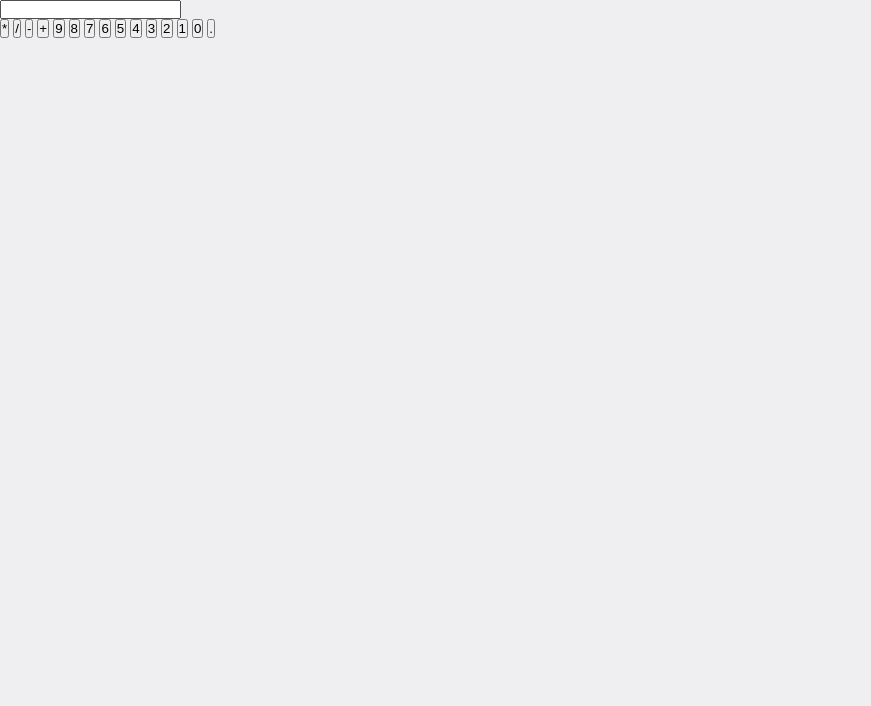
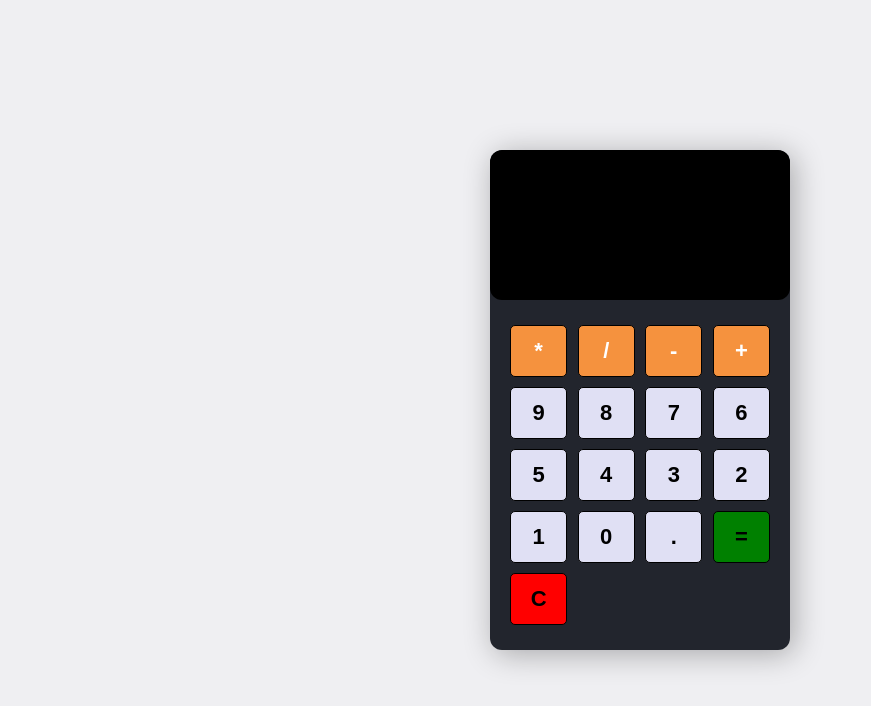
Before and after one commit to TomChuck10/Calculator, a plain HTML site: page index.html in a window 1280 px wide. Shown: the whole page, without its empty margins (0-871 px from the left). Drawn offline with Linux system fonts and the light colour scheme.

Commit message:
Finished project

```diff
--- a/app.js
+++ b/app.js
@@ -0,0 +1,27 @@
+(function(){
+
+    let screen = document.querySelector(".screen");
+    let buttons = document.querySelectorAll(".btn");
+    let clear = document.querySelector(".btn-clear");
+    let equal = document.querySelector(".btn-equal");
+
+    buttons.forEach(function(button){
+        button.addEventListener('click', function(e){
+            let value = e.target.dataset.num;
+            screen.value += value;
+        })
+    });
+
+    equal.addEventListener('click', function(e){
+        if(screen.value === ""){
+            screen.value = "";
+        }else{
+            let answer = eval(screen.value);
+            screen.value = answer;
+        }
+    });
+
+    clear.addEventListener('click', function(){
+        screen.value = "";
+    });
+})();
--- a/index.html
+++ b/index.html
@@ -31,6 +31,9 @@
             <button type="button" class="btn btn-grey" data-num="1">1</button>
             <button type="button" class="btn btn-grey" data-num="0">0</button>
             <button type="button" class="btn btn-grey" data-num=".">.</button>
+
+            <button type="button" class="btn-equal">=</button>
+            <button type="button" class="btn-clear">C</button>
         </div>
     </section>
 
--- a/style.css
+++ b/style.css
@@ -7,4 +7,65 @@
 body{
     min-height: 100vh;
     background-color: #efeff2;
+    display: flex;
+    justify-content: center;
+    align-items: center;
 }
+
+.calculator{
+    width: 300px;
+    height: 500px;
+    box-shadow: 4px 4px 30px rgb(0,0,0,0.3);
+    border-radius: 12px;
+    background: #22252D;
+    overflow: hidden;
+}
+
+form input{
+    width: 100%;
+    height: 150px;
+    border: none;
+    border-radius: 12px;
+    font-size: 2rem;
+    padding: 1rem;
+    color: #fff;
+    background: #000;
+    text-align: right;
+    pointer-events: none;
+}
+
+.buttons{
+    display: flex;
+    flex-wrap: wrap;
+    justify-content: space-between;
+    padding: 20px;
+}
+
+button{
+    flex: 0 0 22%;
+    margin: 5px 0;
+    border: 1px solid #000;
+    width: 60px;
+    height: 52px;
+    font-size: 22px;
+    font-weight: 600;
+    border-radius: 5px;
+    cursor: pointer;
+}
+
+.btn-yellow{
+    background: rgb(245, 146, 62);
+    color: #fff;
+}
+
+.btn-grey{
+    background: rgb(224, 224, 244);
+}
+
+.btn-equal{
+    background: green;
+}
+
+.btn-clear{
+    background: red;
+}
```
